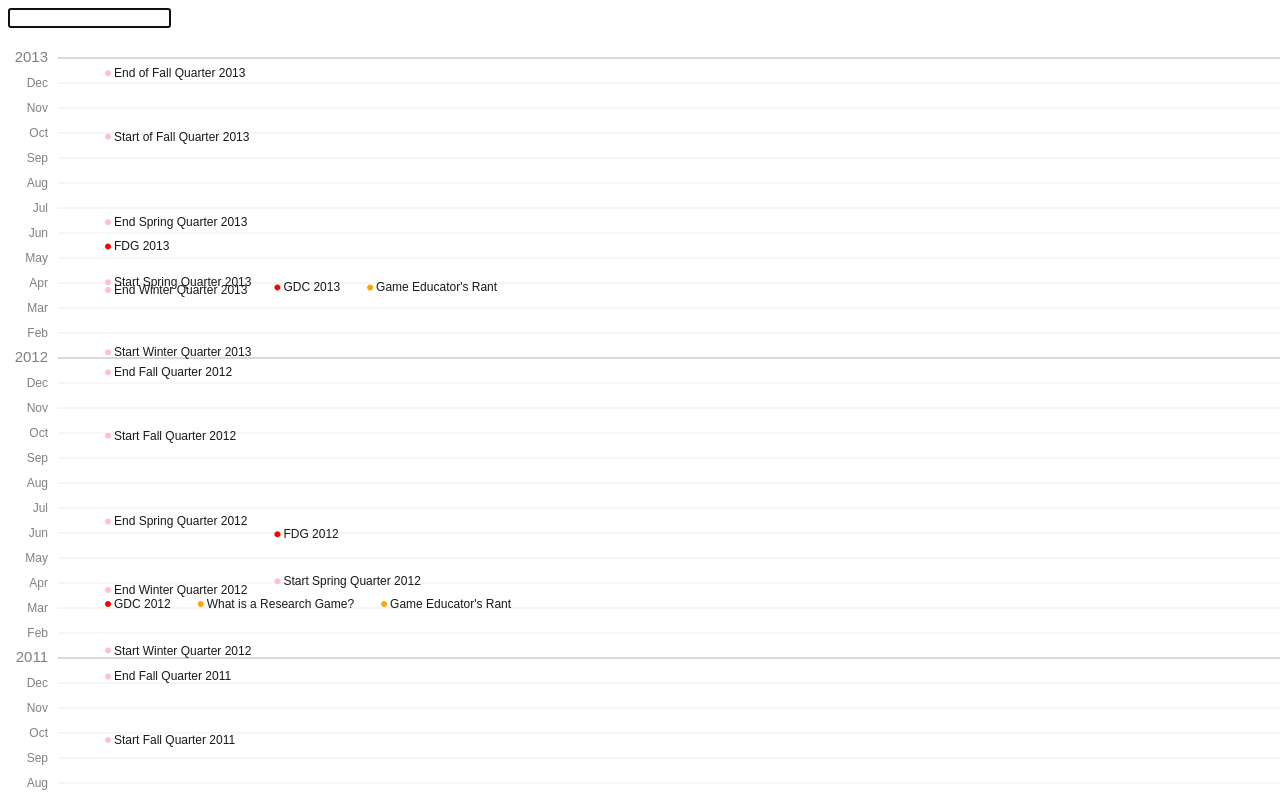
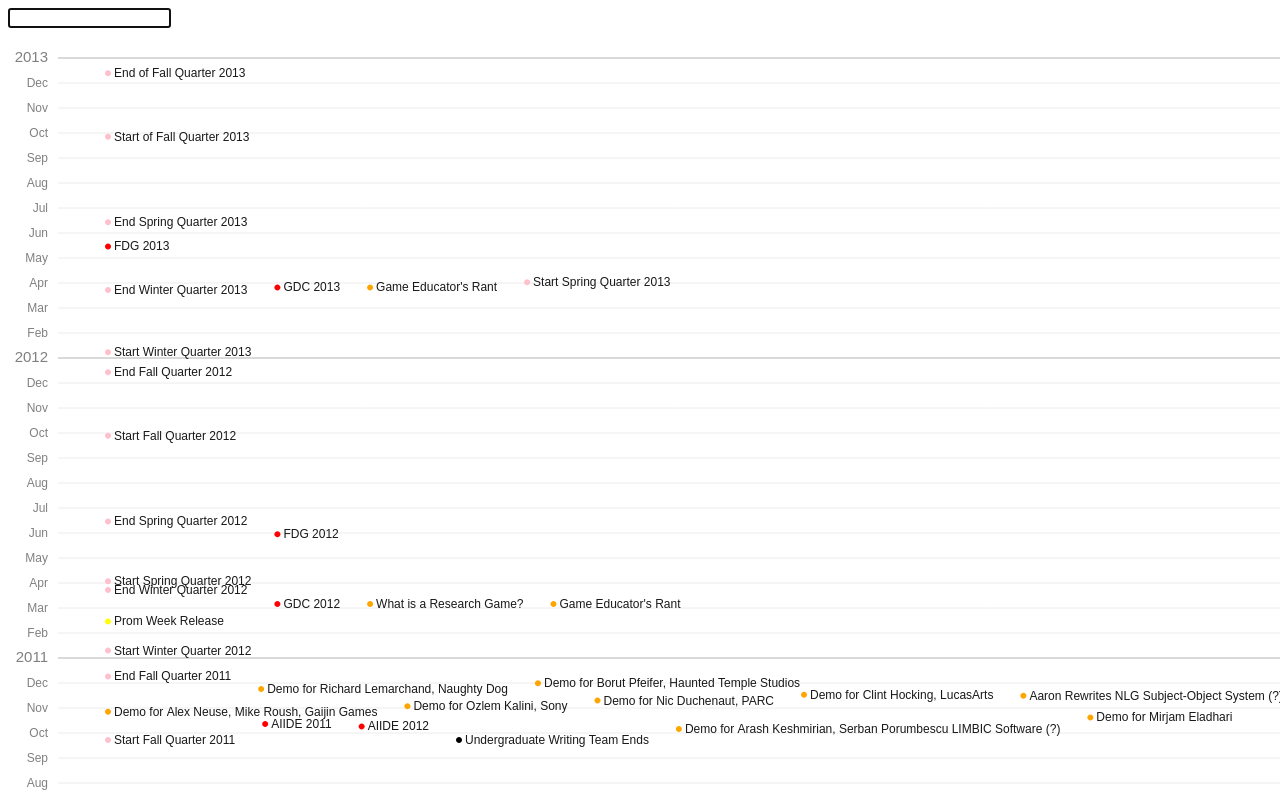
Before and after one commit to chaimgingold/timeline, a website: page index.html in a window 1280 px wide. Shown: the top 800 px of the page. Drawn offline with Linux system fonts and the light colour scheme.

Commit message:
Adding more events to yaml

```diff
--- a/data.yml
+++ b/data.yml
@@ -7,6 +7,8 @@ settings:
   itemHorizGutter : !!int 60
   itemFirstX : !!int 75
   isTimeForwardUp : !!bool true
+  yearStart: 2008
+  yearEnd: 2013
 
 # Event Rendering Information
 # Sizes
@@ -26,6 +28,8 @@ customAttributes:
   - by
   - author
   - in
+  - at
+  - description
 
 #Event Listing
 events:
@@ -196,3 +200,188 @@ events:
     title:   End of Fall Quarter 2013
     date:   2013.12.12
     tags:   [academic-quarter]
+  -
+    title:   DAC 2009
+    date:   2009.12.12-2009.12.15
+    tags:   [conference]
+    description: Eighth Digital Art and Culture Conference
+  -
+    title:   AAAI Spring Symposium 2009
+    date:   2009.3.23-2009.3.25
+    tags:   [conference]
+    description: Association for the Advancement of Artificial Intelligence Spring Symposium, Intelligent Narrative Technologies II
+  -
+    title:   "Comme il Faut: A System..."
+    date:   2009.12.12
+    tags:   [paper, presentation]
+    description: Comme il Faut, A System for Simulating Social Games Between Autonomous Characters
+    by: McCoy, Joshua; Mateas, Michael; Wardrip-Fruin, Noah
+    at: DAC 2009
+  -
+    title:   "The Computation of Self in Everyday Life..."
+    date:   2009.3.23
+    tags:   [paper, presentation]
+    description: The Computation of Self in Everyday Life, A Dramaturgical Approach for Socially Competent Agents
+    by: McCoy, Joshua; Mateas, Michael
+    at: AAAI Spring Symposium 2009
+  -
+    title:   AIIDE 2010
+    date:   2010.10.10-2010.10.13
+    tags:   [conference]
+    description: Seventh Annual Conference on Artificial Intelligence and Interactive Digital Entertainment
+  -
+    title:   AIIDE 2011
+    date:   2011.10.11-2011.10.14
+    tags:   [conference]
+    description: Eighth Annual Conference on Artificial Intelligence and Interactive Digital Entertainment
+  -
+    title:   AIIDE 2012
+    date:   2011.10.8-2011.10.12
+    tags:   [conference]
+    description: Ninth Annual Conference on Artificial Intelligence and Interactive Digital Entertainment
+  -
+    title:   Aaron Reed
+    date:   2010.9.15
+    tags:   [team-member]
+    description: Aaron Reed joins project for narrative authoring
+  -
+    title:   Duncan Bowsman
+    date:   2010.9.15
+    tags:   [team-member]
+    description: Duncan Bowsman joins project for narrative authoring
+  -
+    title:   Alexei Othenin-Girard
+    date:   2010.9.15
+    tags:   [team-member]
+    description: Alexei joins project for narrative authoring
+  -
+    title:   Undergraduate Writing Team Formed
+    date:   2011.3.28
+    tags:   [development]
+    description: Undergraduate writing team for content creation, Zane Mariano
+  -
+    title:   Ben Samuel Organizing Writing Team
+    date:   2011.3.28
+    tags:   [development]
+    description: Ben provides syllabus and guidance for writing team
+  -
+    title:   Paper Prototype Developed
+    date:   2009.10.1-2009.11.25
+    tags:   [version, development]
+    description: Computationally assisted paper prototype for alt prom playlist
+  -
+    title:   Josh Overhaul CiF (Ben) (?)
+    date:   2009.12.10-2010.1.5
+    tags:   [development]
+    description: Modifications to CiF over winter break
+  -
+    title:   Paper Prototype Playtest (?)
+    date:   2010.11.20
+    tags:   [development]
+    description: Prototype playtested before Thanksgiving 2010
+  -
+    title:   Ben Samuel
+    date:   2009.9.24
+    tags:   [team-member]
+    description: Ben Samuel joins development team
+  -
+    title:   Teale Fristoe
+    date:   2009.9.24
+    tags:   [team-member]
+    description: Teale Fristoe joins development team
+  -
+    title:   Brandon Tearse
+    date:   2009.9.24
+    tags:   [team-member]
+    description: Brandon Tearse joins development team
+  -
+    title:   Michael Treanor
+    date:   2009.9.24
+    tags:   [team-member]
+    description: Michael Treanor joins development team
+  -
+    title:   CMPS 148/248 Winter 2010
+    date:   2010.1.5-2010.3.19
+    tags:   []
+    description: Ben Samuel TAs Interactive Narrative
+    by: Michael Mateas (?)
+  -
+    title:   Teale Leaves
+    date:   2010.1.5
+    tags:   [team-member]
+    description: Teale Fristoe leaves project
+  -
+    title:   Project Codenamed "Promocalypse" (?)
+    date:   2009.12.15
+    tags:   [development, concept]
+
+  -
+    title:   Scala CiF
+    date:   2010.1.5-2010.3.9
+    tags:   [development]
+    description: Brandon develops Scala based Comme il Faut AI System
+  -
+    title:   GDC 2010 Demo Crunch
+    date:   2010.3.1-2010.3.9
+    tags:   [development]
+    description: Development crunch for Promocalypse demo at GDC 2010
+  -
+    title:   UWT Works Through Summer
+    date:   2011.6.9-2011.9.22
+    tags:   [development]
+    description: SCRUM for writing team and authoring contributions
+  -
+    title:   Undergraduate Writing Team Ends
+    date:   2011.9.22
+    tags:   [development]
+    description: Coursework eats writing team
+  -
+    title:   Demo for Arash Keshmirian, Serban Porumbescu LIMBIC Software (?)
+    date:   2011.10.5
+    tags:   [presentation]
+    description: IFOG Speaker Series
+  -
+    title:   Demo for Mirjam Eladhari
+    date:   2011.10.19
+    tags:   [presentation]
+    description: IFOG Speaker Series
+  -
+    title:   Demo for Alex Neuse, Mike Roush, Gaijin Games
+    date:   2011.10.26
+    tags:   [presentation]
+    description: IFOG Speaker Series
+  -
+    title:   Demo for Ozlem Kalini, Sony
+    date:   2011.11.2
+    tags:   [presentation]
+    description: IFOG Speaker Series
+  -
+    title:   Demo for Nic Duchenaut, PARC
+    date:   2011.11.9
+    tags:   [presentation]
+    description: IFOG Speaker Series
+  -
+    title:   Demo for Clint Hocking, LucasArts
+    date:   2011.11.16
+    tags:   [presentation]
+    description: IFOG Speaker Series
+  -
+    title:   Demo for Richard Lemarchand, Naughty Dog
+    date:   2011.11.23
+    tags:   [presentation]
+    description: IFOG Speaker Series
+  -
+    title:   Demo for Borut Pfeifer, Haunted Temple Studios
+    date:   2011.11.30
+    tags:   [presentation]
+    description: IFOG Speaker Series
+  -
+    title:   Aaron Rewrites NLG Subject-Object System (?)
+    date:   2011.11.15
+    tags:   [development, concept]
+    description: Modification of Natural Language Templates to account for complex pronoun arrangements
+  -
+    title:   Prom Week Release
+    date:   2012.2.14
+    tags:   [version, development]
+    description: Game released on Valentine's Day to Facebook and Kongregate
--- a/index.html
+++ b/index.html
@@ -59,7 +59,7 @@
 		<div class="queryResult" id="queryResult"></div>
 	</div>
 
-    <canvas class="timeline" id="myCanvas" width="5000" height="1624"></canvas>
+    <canvas class="timeline" id="myCanvas" width="5000" height="2000"></canvas>
 
 </body>
 
--- a/js/timeline.js
+++ b/js/timeline.js
@@ -89,7 +89,7 @@ TODO:
 	 *	Constants
 	 */
 
-var yearStart = 2009;
+var yearStart = 2008;
 var yearEnd   = 2013 ;
 
 var yearToPxScale  = 300 ; //20 ; //17 ;
@@ -614,6 +614,7 @@ function parseEvent( a )
   e.searchTextLowerCase += e.year + " ";
   if(e.month > 0) e.searchTextLowerCase += e.month + " ";
   if(e.day > 0) e.searchTextLowerCase += e.day + " ";
+  if(!isUndef(a.description)) e.searchTextLowerCase += a.description.toLowerCase() + " ";
 
   if(a.hasOwnProperty('size'))
   {
```
